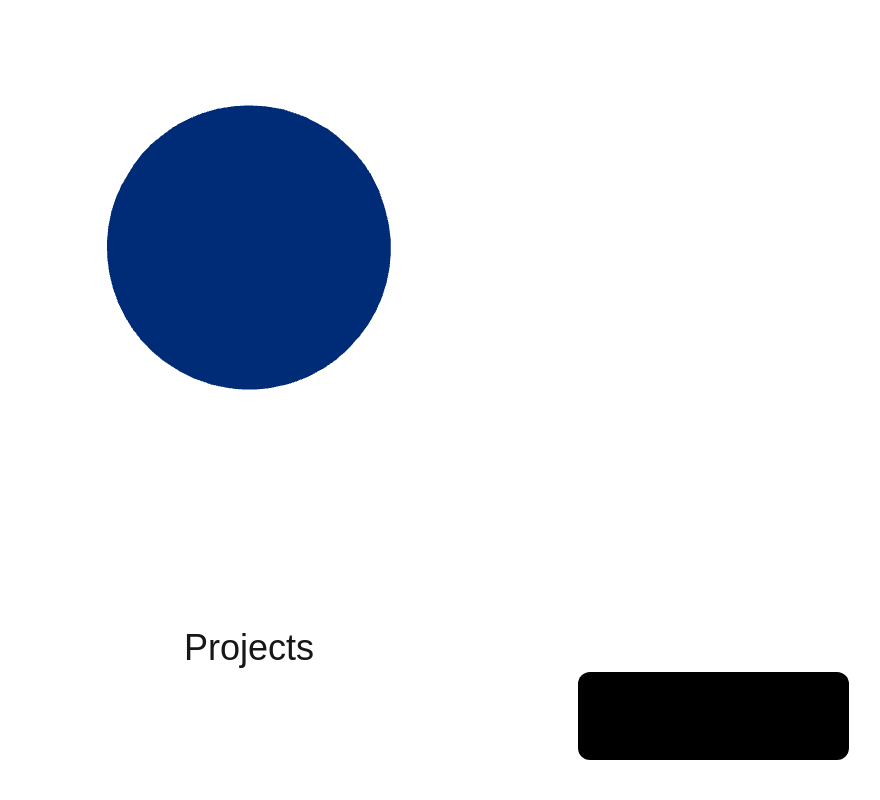
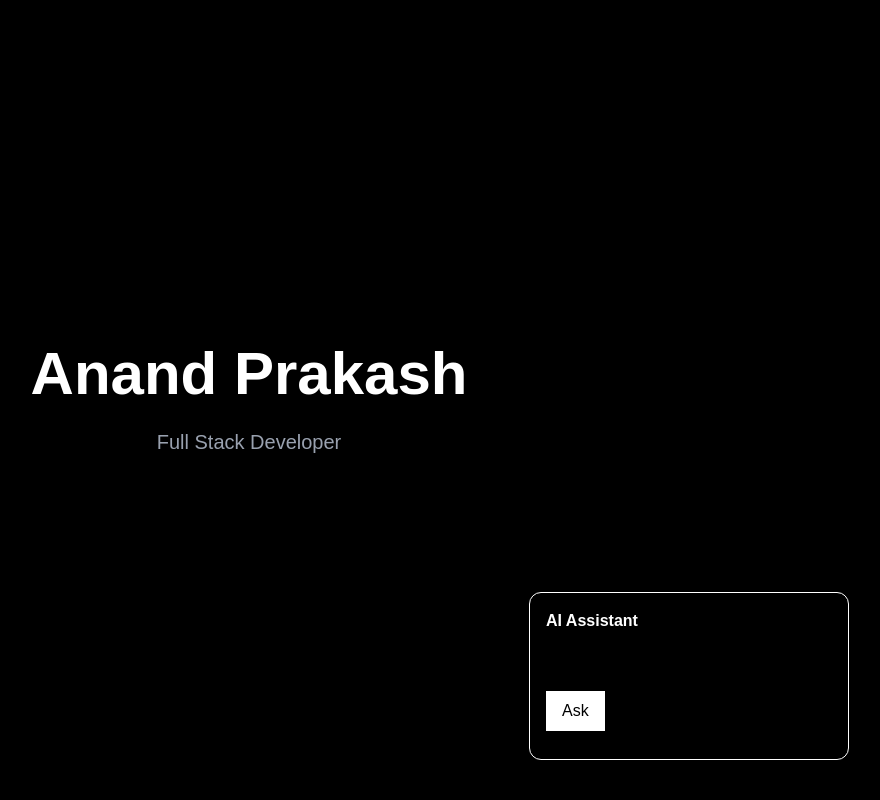
Before and after one commit to 0913Anand/ai-portfolio, a Next.js app: page / in a window 1280 px wide. Shown: the top 800 px of the page, without its empty margins (391-1271 px from the left). Built offline with nearby package versions, Linux system fonts and the light colour scheme.

Commit message:
portfolio update

```diff
--- /dev/null
+++ b/app/api/chat/route.ts
@@ -0,0 +1,23 @@
+import OpenAI from "openai"
+
+const openai=new OpenAI({
+apiKey:process.env.OPENAI_API_KEY
+})
+
+export async function POST(req:Request){
+
+const {message}=await req.json()
+
+const completion=await openai.chat.completions.create({
+model:"gpt-4o-mini",
+messages:[
+{role:"system",content:"You are Anand Prakash's portfolio assistant"},
+{role:"user",content:message}
+]
+})
+
+return Response.json({
+reply:completion.choices[0].message.content
+})
+
+}
--- a/app/page.tsx
+++ b/app/page.tsx
@@ -1,16 +1,19 @@
+import AppleHero from "@/components/AppleHero"
 import Hero3D from "@/components/Hero3D"
-import Projects from "@/components/Projects"
+import GithubGraph from "@/components/GithubGraph"
 import AIChat from "@/components/AIChat"
 
 export default function Home(){
 
 return(
 
-<main>
+<main className="bg-black text-white">
+
+<AppleHero/>
 
 <Hero3D/>
 
-<Projects/>
+<GithubGraph/>
 
 <AIChat/>
 
--- a/components/AIChat.tsx
+++ b/components/AIChat.tsx
@@ -5,19 +5,50 @@ import { useState } from "react"
 export default function AIChat(){
 
 const [message,setMessage]=useState("")
+const [reply,setReply]=useState("")
+
+async function send(){
+
+const res=await fetch("/api/chat",{
+method:"POST",
+body:JSON.stringify({message})
+})
+
+const data=await res.json()
+setReply(data.reply)
+
+}
 
 return(
 
-<div className="fixed bottom-10 right-10 bg-black p-6 rounded-xl">
+<div className="fixed bottom-10 right-10 w-80 bg-black border p-4 rounded-xl">
+
+<h3 className="font-bold mb-2">
+AI Assistant
+</h3>
 
 <input
-placeholder="Ask about my projects..."
+className="border p-2 w-full text-black"
+placeholder="Ask about Anand..."
 value={message}
-onChange={e=>setMessage(e.target.value)}
-className="text-black p-2"
+onChange={(e)=>setMessage(e.target.value)}
 />
+
+<button
+onClick={send}
+className="bg-white text-black px-4 py-2 mt-2"
+>
+
+Ask
+
+</button>
+
+<p className="mt-3 text-sm">
+{reply}
+</p>
 
 </div>
 
 )
+
 }
--- /dev/null
+++ b/components/AppleHero.tsx
@@ -0,0 +1,37 @@
+"use client"
+
+import { motion } from "framer-motion"
+
+export default function AppleHero(){
+
+return(
+
+<section className="h-screen flex flex-col justify-center items-center text-center">
+
+<motion.h1
+initial={{opacity:0,y:40}}
+animate={{opacity:1,y:0}}
+transition={{duration:1}}
+className="text-6xl font-bold"
+>
+
+Anand Prakash
+
+</motion.h1>
+
+<motion.p
+initial={{opacity:0}}
+animate={{opacity:1}}
+transition={{delay:0.5}}
+className="text-gray-400 mt-6 text-xl"
+>
+
+Full Stack Developer
+
+</motion.p>
+
+</section>
+
+)
+
+}
--- /dev/null
+++ b/components/GithubGraph.tsx
@@ -0,0 +1,23 @@
+"use client"
+
+import GitHubCalendar from "react-github-calendar"
+
+export default function GithubGraph(){
+
+return(
+
+<section className="py-20 text-center">
+
+<h2 className="text-3xl font-bold mb-8">
+
+GitHub Activity
+
+</h2>
+
+<GitHubCalendar username="YOUR_GITHUB_USERNAME" />
+
+</section>
+
+)
+
+}
--- a/components/Hero3D.tsx
+++ b/components/Hero3D.tsx
@@ -1,28 +1,30 @@
 "use client"
 
 import { Canvas } from "@react-three/fiber"
-import { Float, OrbitControls } from "@react-three/drei"
+import { Float } from "@react-three/drei"
 
-export default function Hero3D() {
+export default function Hero3D(){
 
-  return (
+return(
 
-    <Canvas style={{ height: "500px" }}>
+<Canvas style={{height:"500px"}}>
 
-      <ambientLight intensity={0.6} />
+<ambientLight intensity={0.5} />
 
-      <Float speed={2}>
+<Float>
 
-        <mesh>
-          <sphereGeometry args={[2, 32, 32]} />
-          <meshStandardMaterial color="#3b82f6" />
-        </mesh>
+<mesh>
 
-      </Float>
+<sphereGeometry args={[2,32,32]} />
 
-      <OrbitControls enableZoom={false} />
+<meshStandardMaterial color="#6366f1"/>
 
-    </Canvas>
+</mesh>
 
-  )
+</Float>
+
+</Canvas>
+
+)
+
 }
--- a/components/Projects.tsx
+++ /dev/null
@@ -1,24 +0,0 @@
-"use client"
-
-import { motion } from "framer-motion"
-
-export default function Projects(){
-
-return(
-
-<section className="py-32">
-
-<motion.h2
-initial={{opacity:0,y:40}}
-whileInView={{opacity:1,y:0}}
-className="text-4xl text-center"
->
-
-Projects
-
-</motion.h2>
-
-</section>
-
-)
-}
```
Also changed, not shown: components/Skills3D.tsx (deleted), lib/openai.ts (added), public/profile.png (added).
